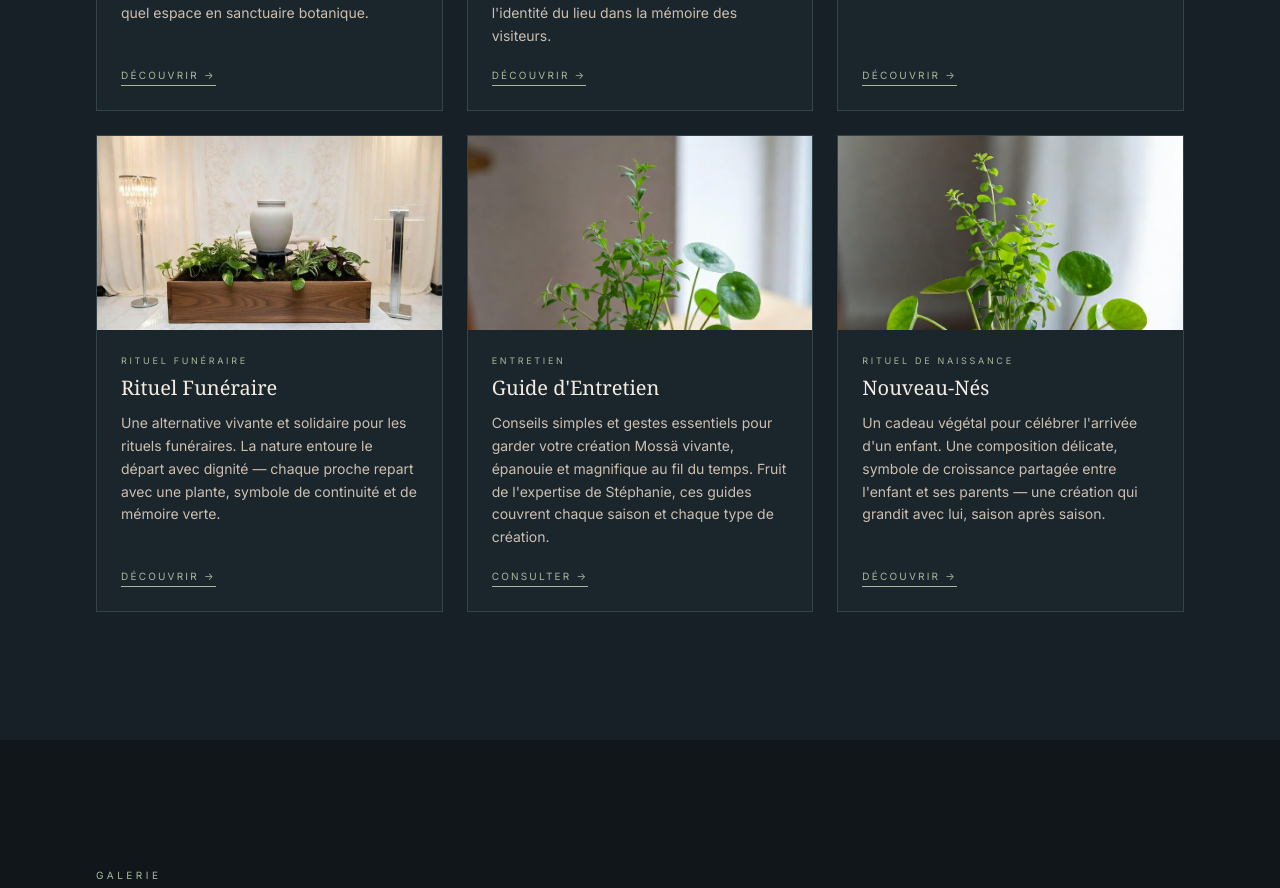
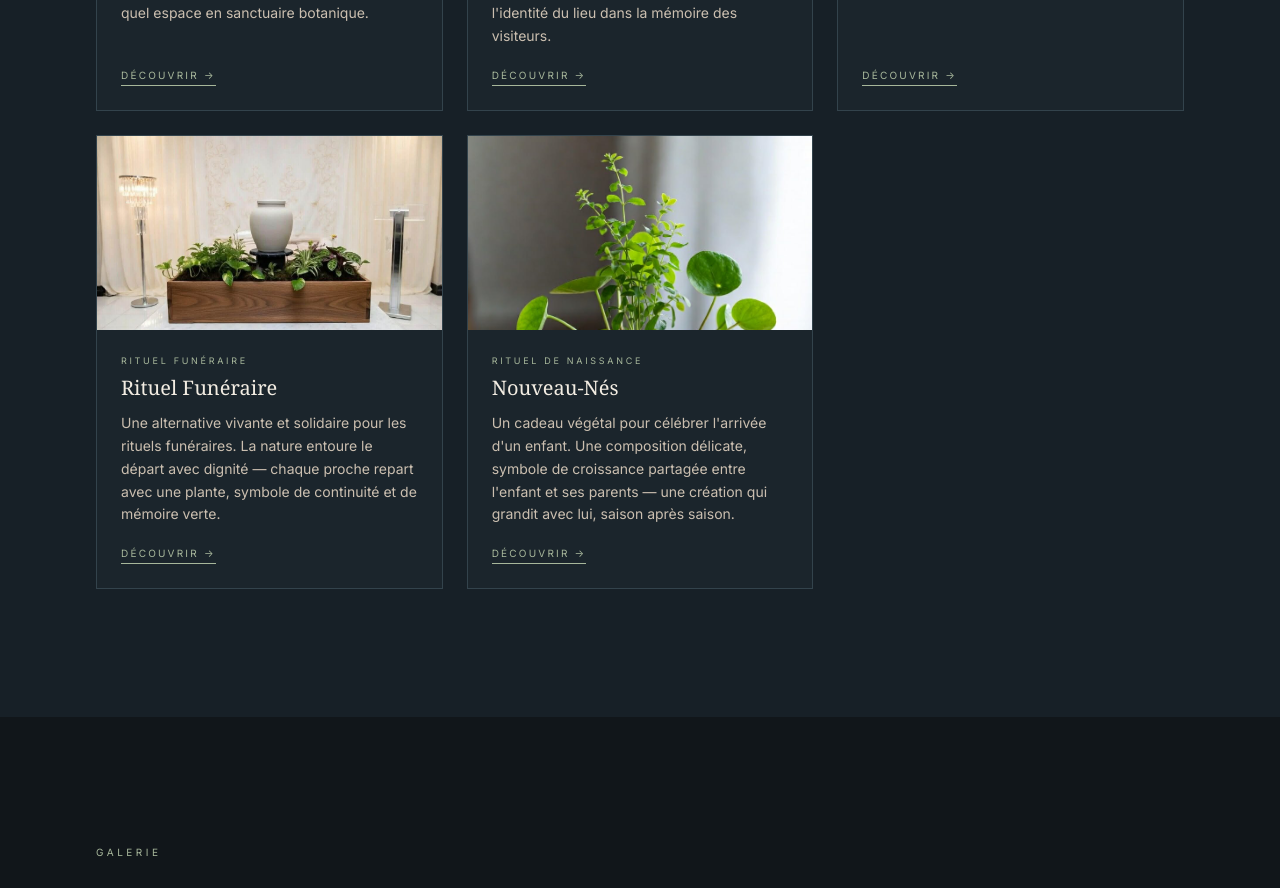
Before and after one commit to glammbox/mossa-v21-1, a React (Vite) app: page / in a window 1280 px wide. Shown: the part 2540-3428 px from the top of the page. Built offline with nearby package versions, Linux system fonts and the light colour scheme.

Commit message:
BladeClaw build: mossa-v21-1 2026-03-21

```diff
--- a/src/App.tsx
+++ b/src/App.tsx
@@ -6,7 +6,6 @@ import { Hero } from "@/components/Hero";
 import { About } from "@/components/About";
 import { Services } from "@/components/Services";
 import { Collection } from "@/components/Collection";
-import { CareGuide } from "@/components/CareGuide";
 import { Engagement } from "@/components/Engagement";
 import { Footer } from "@/components/Footer";
 import { QuoteFormModal } from "@/components/QuoteFormModal";
@@ -15,7 +14,6 @@ import { CareBooks } from "@/components/CareBooks";
 export default function App() {
   const [theme, toggleTheme] = useTheme();
   const [locale, toggleLocale] = useLanguage("fr");
-  const [careOpen, setCareOpen] = useState(false);
   const [quoteFormOpen, setQuoteFormOpen] = useState(false);
 
   return (
@@ -28,7 +26,7 @@ export default function App() {
       />
       <Hero locale={locale} />
       <About locale={locale} />
-      <Services locale={locale} onCareGuideOpen={() => setCareOpen(true)} onQuoteFormOpen={() => setQuoteFormOpen(true)} />
+      <Services locale={locale} onQuoteFormOpen={() => setQuoteFormOpen(true)} />
       <Collection locale={locale} />
       <CareBooks locale={locale} />
       <Engagement locale={locale} onQuoteFormOpen={() => setQuoteFormOpen(true)} />
@@ -41,31 +39,7 @@ export default function App() {
         locale={locale}
       />
 
-      {/* CareGuide modal overlay */}
-      {careOpen && (
-        <div
-          className="fixed inset-0 z-50 overflow-y-auto"
-          style={{ background: "rgba(17,22,26,0.85)", backdropFilter: "blur(6px)" }}
-          onClick={(e) => {
-            if (e.target === e.currentTarget) setCareOpen(false);
-          }}
-        >
-          <div
-            className="relative mx-auto my-8 max-w-3xl"
-            style={{ background: "var(--bg)", border: "1px solid var(--border)" }}
-          >
-            <button
-              type="button"
-              onClick={() => setCareOpen(false)}
-              className="absolute right-5 top-5 z-10 p-2 text-[10px] uppercase tracking-[0.2em]"
-              style={{ color: "var(--text-muted)" }}
-            >
-              ✕ {locale === "fr" ? "Fermer" : "Close"}
-            </button>
-            <CareGuide locale={locale} />
-          </div>
-        </div>
-      )}
+
     </div>
   );
 }
--- a/src/components/Services.tsx
+++ b/src/components/Services.tsx
@@ -56,7 +56,7 @@ const NEWBORN_IMAGES: LightboxImage[] = [
 
 // ── Service card definitions ─────────────────────────────────────────────────
 
-type ServiceCardId = "botanical" | "hotels" | "architecture" | "tapis" | "careGuide" | "newborns";
+type ServiceCardId = "botanical" | "hotels" | "architecture" | "tapis" | "newborns";
 
 // ── Memorial Ritual lightbox content ────────────────────────────────────────
 
@@ -108,7 +108,7 @@ function MemorialContent({ locale, tapisUrne }: { locale: Locale; tapisUrne: { e
 
 // ── Component ────────────────────────────────────────────────────────────────
 
-export function Services({ locale, onCareGuideOpen, onQuoteFormOpen }: ServicesProps & { onCareGuideOpen: () => void }) {
+export function Services({ locale, onQuoteFormOpen }: ServicesProps) {
   const t = copy[locale].rituels;
   const tapisUrne = copy[locale].tapisUrne;
 
@@ -148,14 +148,6 @@ export function Services({ locale, onCareGuideOpen, onQuoteFormOpen }: ServicesP
       cta: t.tapis.cta,
     },
     {
-      id: "careGuide",
-      image: "/images/inbound/inbound-03.jpg",
-      label: t.careGuide.label,
-      name: t.careGuide.name,
-      desc: t.careGuide.desc,
-      cta: t.careGuide.cta,
-    },
-    {
       id: "newborns",
       image: "/images/inbound/inbound-12.jpg",
       label: t.newborns.label,
@@ -166,11 +158,7 @@ export function Services({ locale, onCareGuideOpen, onQuoteFormOpen }: ServicesP
   ];
 
   function handleCardClick(id: ServiceCardId) {
-    if (id === "careGuide") {
-      onCareGuideOpen();
-    } else {
-      setOpenLightbox(id);
-    }
+    setOpenLightbox(id);
   }
 
   // Lightbox title resolver
@@ -234,7 +222,9 @@ export function Services({ locale, onCareGuideOpen, onQuoteFormOpen }: ServicesP
                 style={{
                   background: "var(--surface)",
                   border: "1px solid var(--border)",
+                  cursor: "pointer",
                 }}
+                onClick={() => handleCardClick(card.id)}
               >
                 {/* Card image */}
                 <div className="overflow-hidden aspect-[16/9]">
@@ -286,7 +276,7 @@ export function Services({ locale, onCareGuideOpen, onQuoteFormOpen }: ServicesP
       </section>
 
       {/* Lightboxes */}
-      {(["botanical", "hotels", "architecture", "newborns"] as ServiceCardId[]).map((id) => (
+      {(["botanical", "hotels", "architecture", "newborns"] as const).map((id) => (
         <Lightbox
           key={id}
           isOpen={openLightbox === id}
```
Also changed, not shown: 5 other files (tests, documents, lock files or other folders).
